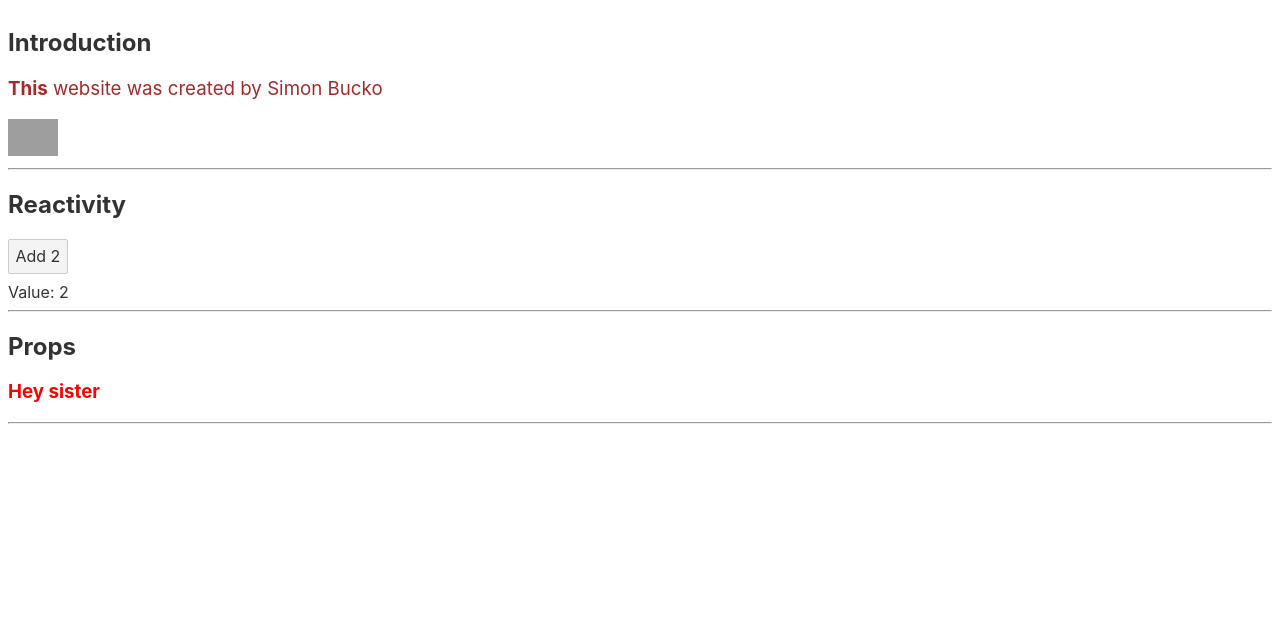
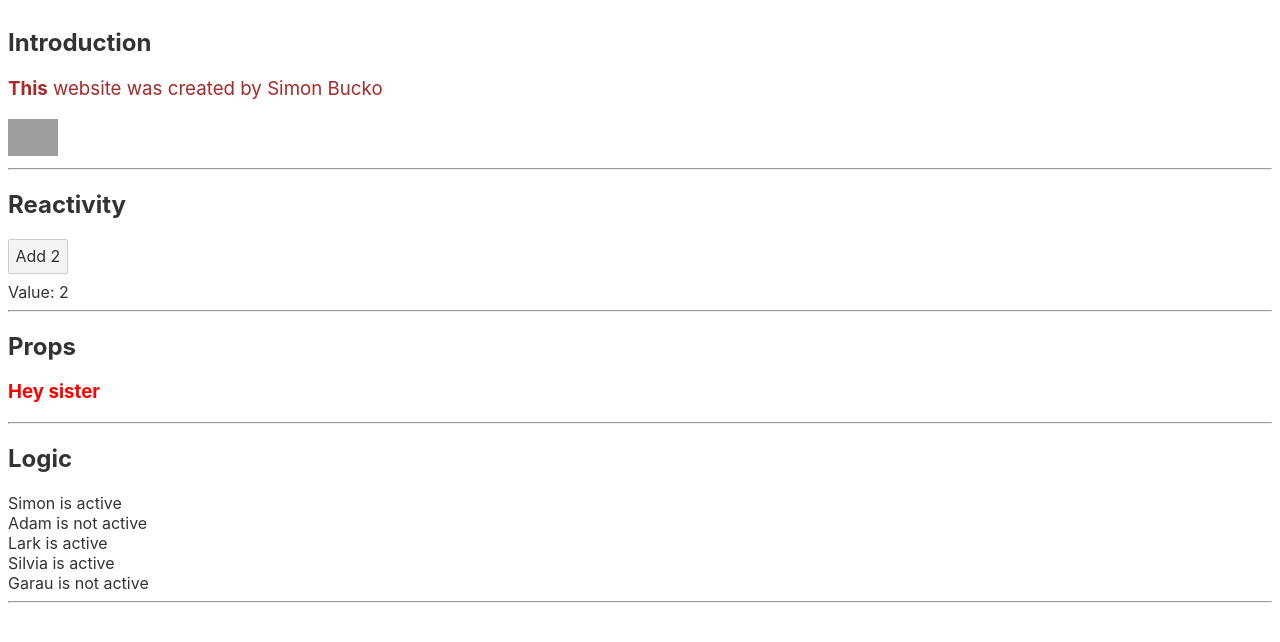
Before and after one commit to simonbucko/node_4th_semester, a Svelte app in the folder 4_Svetle_Intro/: page / in a window 1280 px wide. Shown: the top 642 px of the page. Built offline with nearby package versions, Linux system fonts and the light colour scheme; grey boxes are pictures that could not be loaded.

Commit message:
implemented logic

```diff
--- a/4_Svetle_Intro/src/App.svelte
+++ b/4_Svetle_Intro/src/App.svelte
@@ -2,6 +2,7 @@
   import Introduction from "./sections/Introduction.svelte";
   import Reactivity from "./sections/Reactivity.svelte";
   import Props from "./sections/Props.svelte";
+  import Logic from "./sections/Logic.svelte";
 
   const data = {
     color: "red",
@@ -15,6 +16,8 @@
 <hr />
 <Props {...data} />
 <hr />
+<Logic />
+<hr />
 
 <style>
 </style>
--- /dev/null
+++ b/4_Svetle_Intro/src/sections/Logic.svelte
@@ -0,0 +1,18 @@
+<script>
+  let customers = [
+    { id: 1, name: "Simon", isActive: true },
+    { id: 2, name: "Adam", isActive: false },
+    { id: 3, name: "Lark", isActive: true },
+    { id: 4, name: "Silvia", isActive: true },
+    { id: 5, name: "Garau", isActive: false },
+  ];
+</script>
+
+<h2>Logic</h2>
+{#each customers as customer (customer.id)}
+  {#if customer.isActive}
+    <div>{customer.name} is active</div>
+  {:else}
+    <div>{customer.name} is not active</div>
+  {/if}
+{/each}
```
